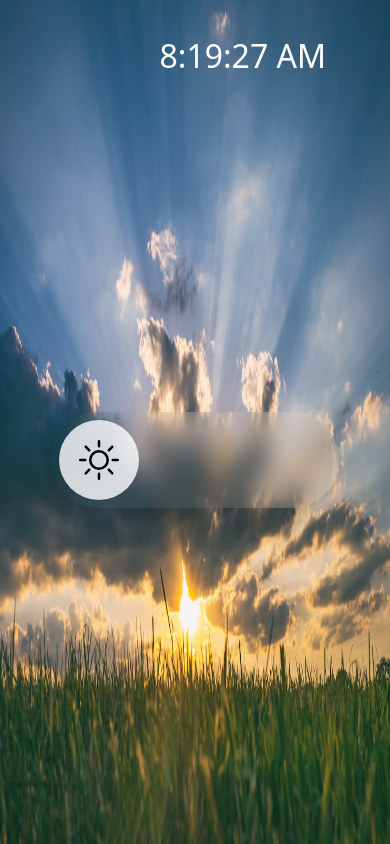
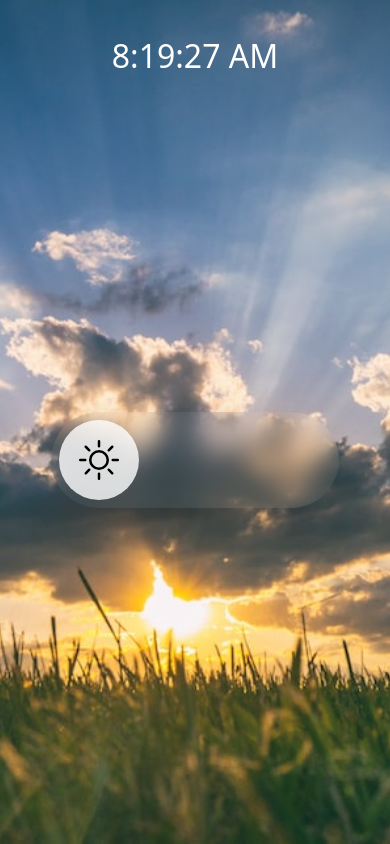
Before and after one commit to Setthasat/react-day-night-button-component, a React (Vite) app: page / in a window 390 px wide. Built offline with nearby package versions, Linux system fonts and the light colour scheme.

Commit message:
fix responsive

```diff
--- a/src/App.jsx
+++ b/src/App.jsx
@@ -21,11 +21,11 @@ function App() {
   return (
     <div className='w-full h-screen '>
       {open === false ? (
-        <motion.img src='../public/day.jpeg' className='absolute h-screen w-screen bg-black/40' />
+        <motion.img src='../public/day.jpeg' className='absolute h-screen w-auto object-cover sm:w-screen bg-black/40' />
       ) : (
-        <motion.img src='../public/night.webp' className='absolute h-screen w-screen  bg-black/40' />
+        <motion.img src='../public/night.webp' className='absolute h-screen object-cover w-auto sm:w-screen  bg-black/40' />
       )}
-      <div className='relative text-white font-sans flex justify-end items-center mx-[4rem] pt-[2rem]'>
+      <div className='relative text-white font-sans flex justify-center sm:justify-end items-center pt-[2rem] sm:mx-[4rem] sm:pt-[2rem]'>
       <LiveTime />
       </div>
       <div className='flex justify-center items-center h-[90%]'>
```
